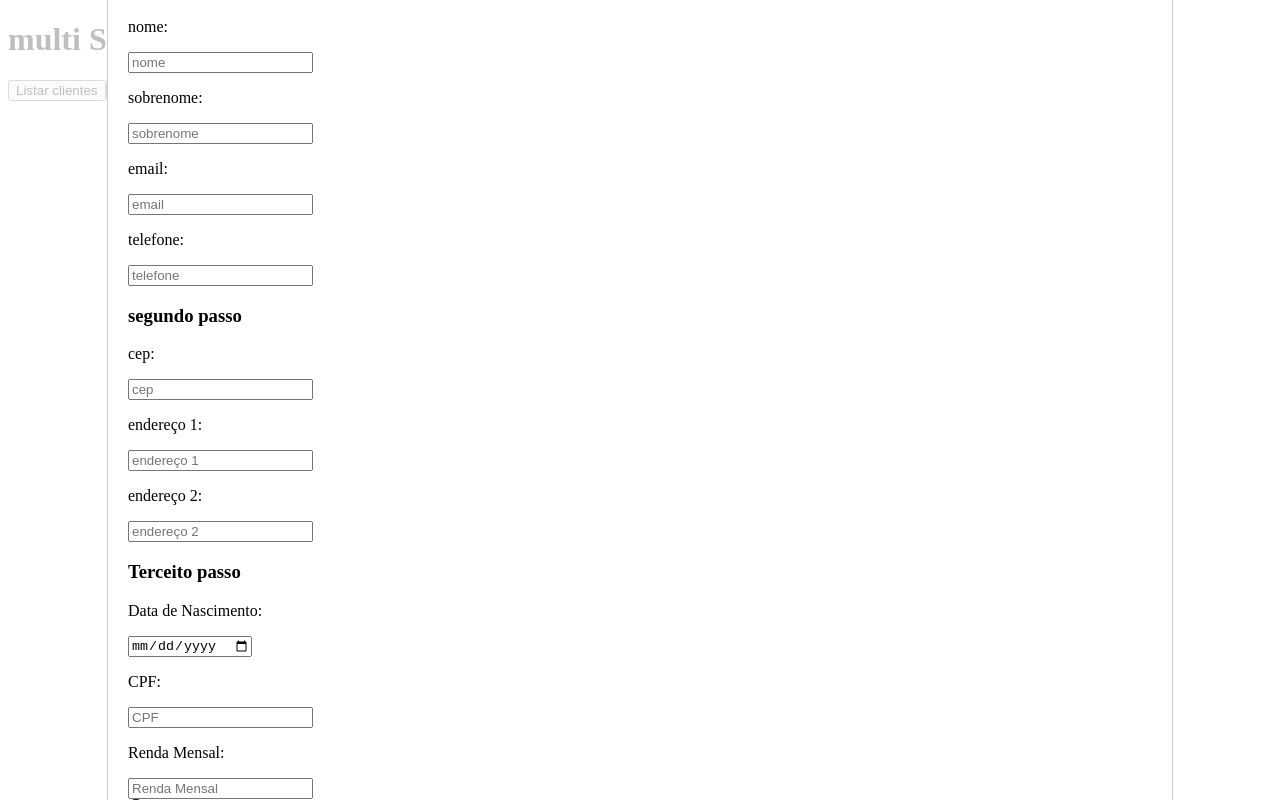
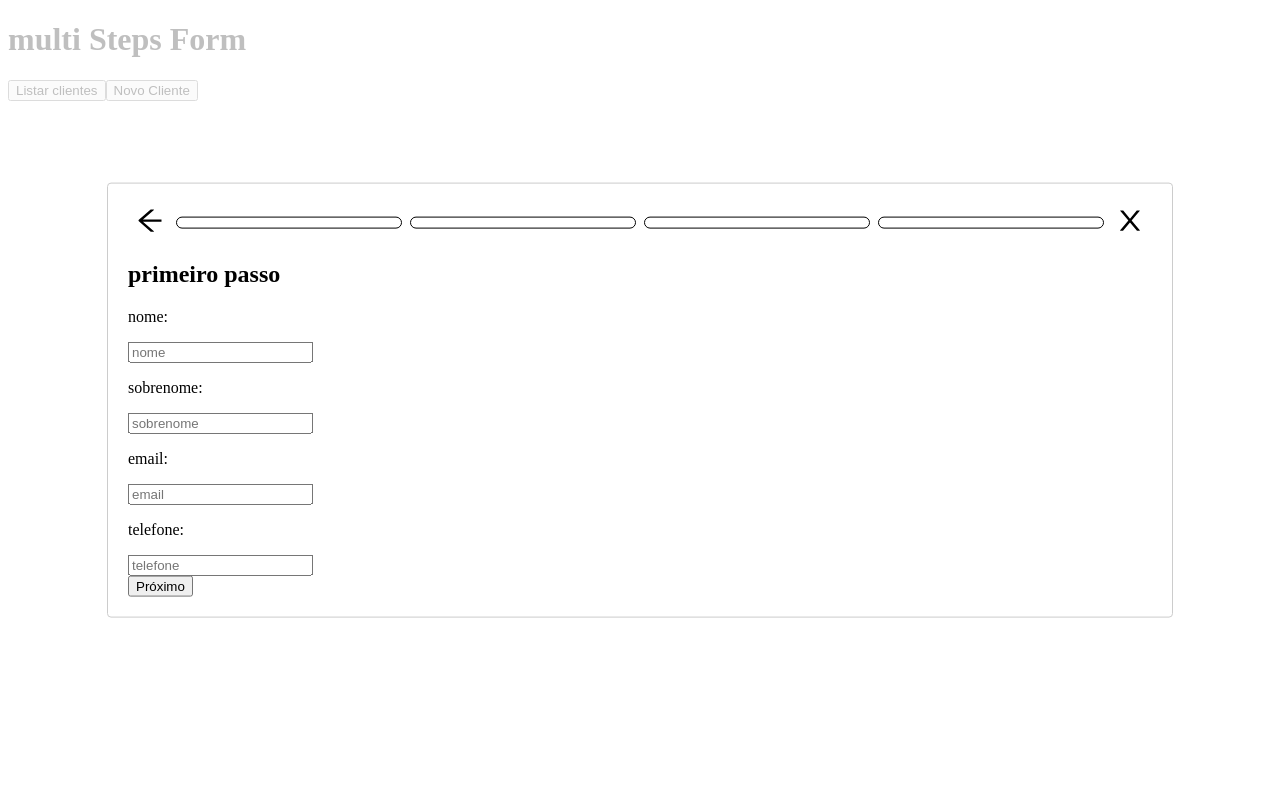
Before and after one commit to srsifer/mult-stap-form-challeng, a React (Vite) app: page / in a window 1280 px wide. Both pictures are taken after a click on the button "Novo Cliente". Built offline with nearby package versions, Linux system fonts and the light colour scheme.

Commit message:
feat: cria a função para avançar e retroceder o formulario

```diff
--- a/src/App.jsx
+++ b/src/App.jsx
@@ -1,5 +1,5 @@
 import React from 'react'
-import { Menu } from './components/Menu'
+import  Menu  from './components/Menu'
 
 function App() {
   return (
--- a/src/components/Menu.jsx
+++ b/src/components/Menu.jsx
@@ -5,15 +5,29 @@ import ThirdStep from '../components/steps/ThirdStep'
 import FourthStep from '../components/steps/FourthStep'
 import NavbarForm from '../components/NavbarForm'
 import {customStyles }from '../styles/ModalStyles'
-
 import Modal from 'react-modal';
-
-
-export const Menu = () => {
+const Menu = () => {
   const [isOpen, setIsOpen ] = useState(false)
+  const [step, setStep] = useState(1)
 
   const toggleModal = () => {
     setIsOpen(!isOpen)
+    setStep(1)
+  }
+
+  const nextStap = () => {
+    setStep(step + 1)
+  }
+
+  const backStep = () => {
+    setStep(step - 1)
+  }
+
+  const renderStaps = () => {
+    if (step === 1) return <FirsStep />
+    if (step === 2) return <SecondStep />
+    if (step === 3) return <ThirdStep />
+    if (step === 4) return <FourthStep />
   }
 
   return (
@@ -27,16 +41,22 @@ export const Menu = () => {
         style={customStyles}
         contentLabel="Example Modal"
       >
-        <NavbarForm toggleModal={toggleModal} isOpen={isOpen}/>
+        <NavbarForm toggleModal={toggleModal} step={step} backStep={backStep}/>
         <form>
-          <FirsStep />
-          <SecondStep />
-          <ThirdStep />
-          <FourthStep />
+          {renderStaps()}
         </form>
+        <button
+          onClick={nextStap}
+          disabled={step === 4}
+        >
+          Próximo
+        </button>
       </Modal>
 
       </div>
     </aside>
   )
 }
+
+
+export default Menu;
--- a/src/components/NavbarForm.jsx
+++ b/src/components/NavbarForm.jsx
@@ -3,10 +3,10 @@ import { AiOutlineClose, AiOutlineArrowLeft } from "react-icons/ai";
 import { NavbarFormStyles } from '../styles/navBarFormStyles';
 import PropTypes from 'prop-types'
 
-const NavbarForm = ({toggleModal}) => {
+const NavbarForm = ({toggleModal,backStep, stap}) => {
   return (
     <NavbarFormStyles>
-      <button> <AiOutlineArrowLeft /> </button>
+      <button onClick={backStep}> <AiOutlineArrowLeft /> </button>
       <div></div>
       <div></div>
       <div></div>
@@ -17,7 +17,9 @@ const NavbarForm = ({toggleModal}) => {
 }
 
 NavbarForm.propTypes = {
-  toggleModal: PropTypes.func
+  toggleModal: PropTypes.func,
+  backStep: PropTypes.func,
+  stap: PropTypes.number
 }
 
 export default NavbarForm
```
